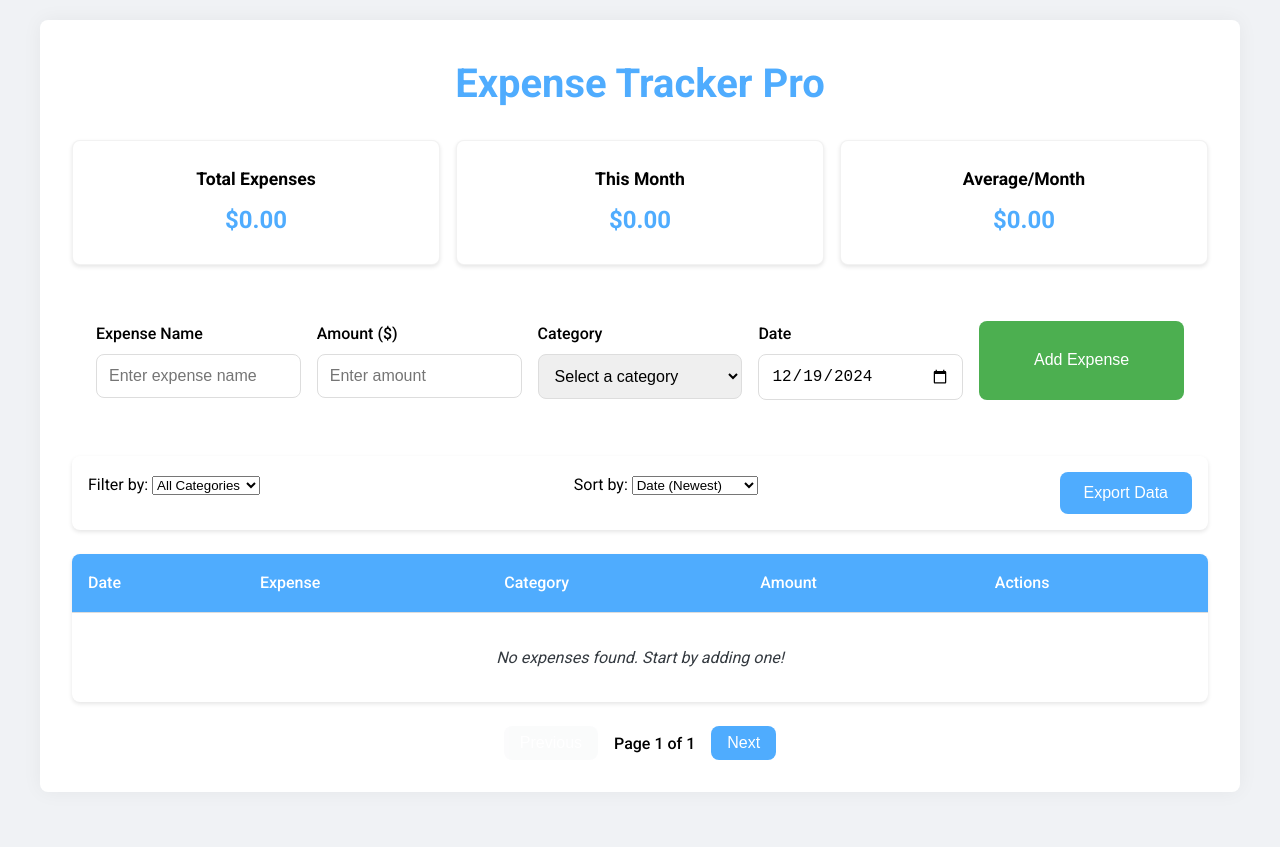
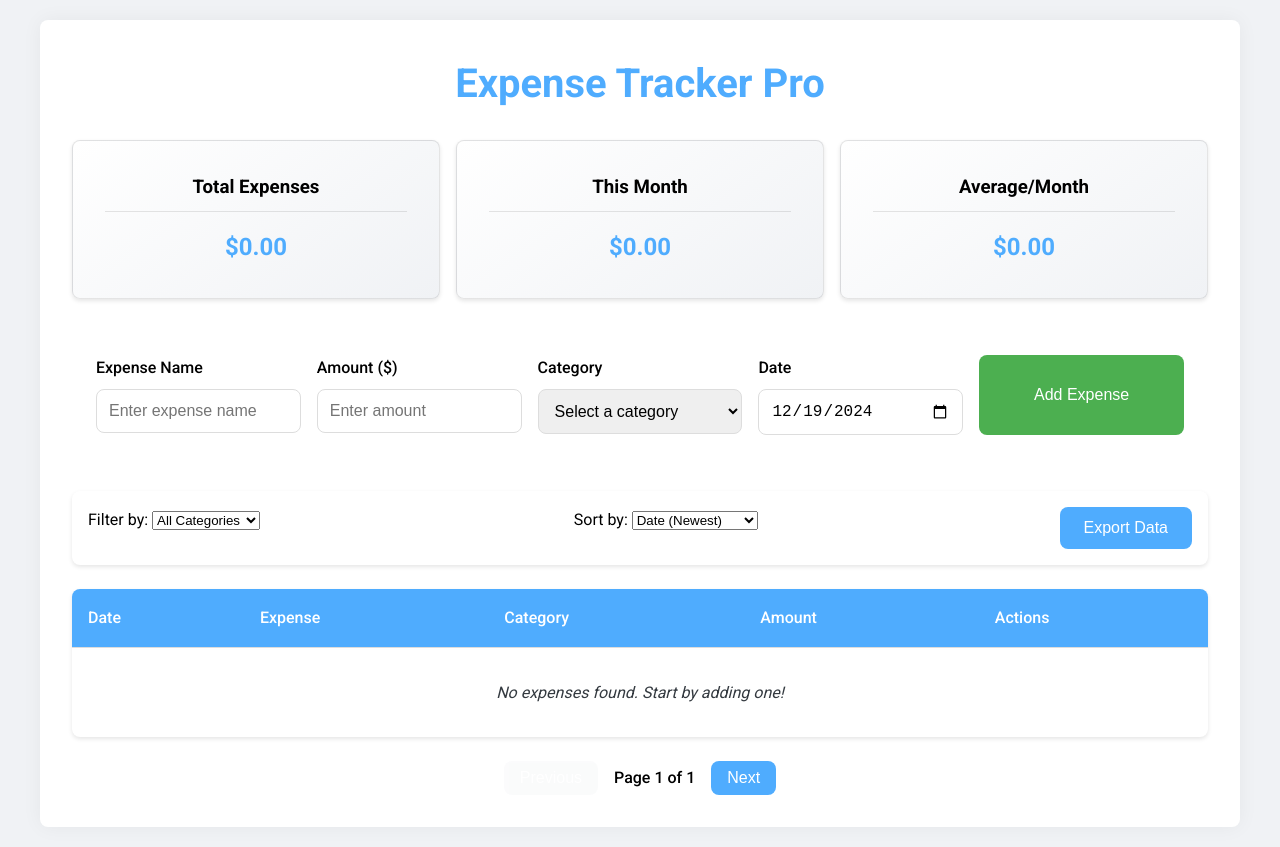
Before and after one commit to chavez62/anotherexpensetracker, a plain HTML site: page index.html in a window 1280 px wide. Before the commit the page ends 812 px from the top, so only its background shows below. Drawn offline with Linux system fonts and the light colour scheme.

Commit message:
Updated card boxes

```diff
--- a/style.css
+++ b/style.css
@@ -55,21 +55,25 @@ body {
 }
 
 .summary-card {
-  background: white; /* Simplified from gradient */
-  padding: 1.5rem;
+  background: linear-gradient(145deg, #ffffff, #f0f2f5);
+  padding: 2rem;
+  border: 1px solid rgba(0, 0, 0, 0.1);
   border-radius: var(--border-radius);
   box-shadow: var(--box-shadow);
-  transition: transform 0.3s ease;
-  border: 1px solid rgba(0, 0, 0, 0.05); /* Added subtle border */
+  transition:
+    transform 0.3s ease,
+    box-shadow 0.3s ease;
 }
 
 .summary-card:hover {
-  transform: translateY(-5px);
+  transform: translateY(-5px) scale(1.02);
+  box-shadow: 0 4px 8px rgba(0, 0, 0, 0.2);
 }
 
 .summary-card h3 {
-  font-size: 1.1rem;
-  margin-bottom: 0.5rem;
+  border-bottom: 1px solid rgba(0, 0, 0, 0.1);
+  padding-bottom: 0.5rem;
+  margin-bottom: 1rem;
 }
 
 .summary-card p {
```
